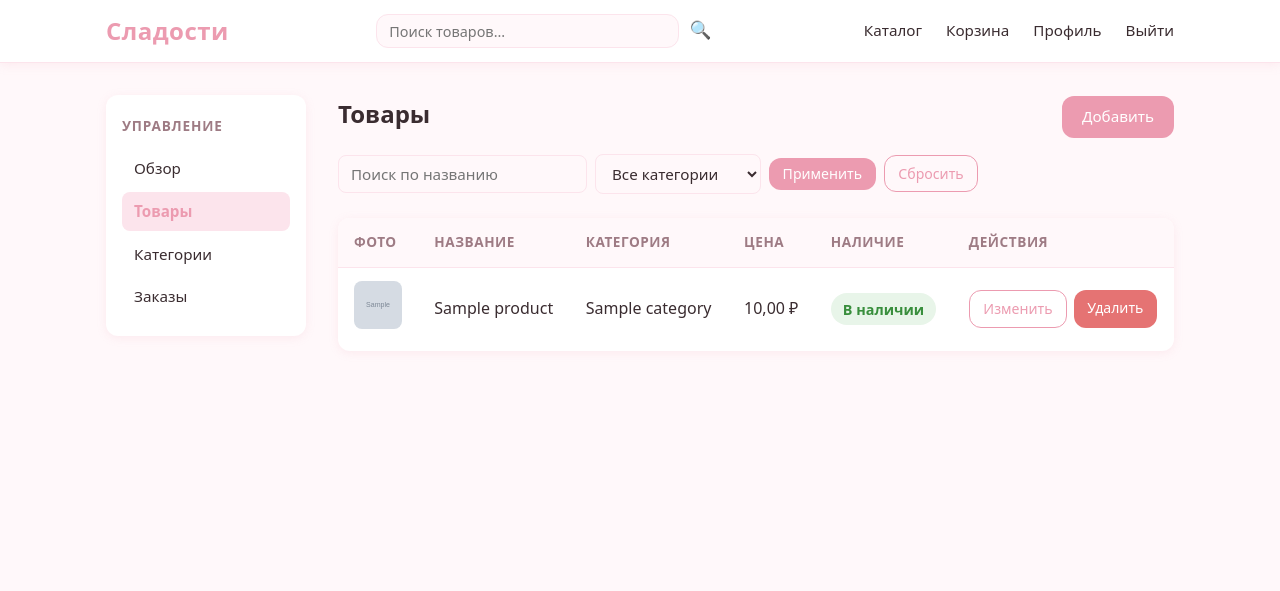
After one commit to Hanabiiiko/confectionery-shop-django, a Django app: page /dashboard/products/ in a window 1280 px wide. The commit adds this page. Shown: the top 591 px of the page. Run offline with Django 5.2, Linux system fonts and the light colour scheme; a user stored in the database is signed in; tables that the repository leaves empty hold one stand-in row (values such as "Sample post"); grey boxes marked "Sample" are stand-in pictures; some libraries are stand-ins or nearby versions.

Commit message:
управление товарами и категориями в дашборде

```diff
--- a/dashboard/urls.py
+++ b/dashboard/urls.py
@@ -6,4 +6,9 @@ app_name = 'dashboard'
 
 urlpatterns = [
     path('', views.dashboard_home, name='home'),
+    path('products/', views.product_list, name='product_list'),
+    path('products/add/', views.product_create, name='product_create'),
+    path('products/<int:pk>/edit/', views.product_update, name='product_update'),
+    path('products/<int:pk>/delete/', views.product_delete, name='product_delete'),
+    path('categories/', views.category_list, name='category_list'),
 ]
--- a/dashboard/views.py
+++ b/dashboard/views.py
@@ -1,16 +1,117 @@
-from django.shortcuts import render
+from django.contrib import messages
+from django.shortcuts import get_object_or_404, redirect, render
 
-from shop.models import Product
+from shop.models import Category, Product
 from orders.models import Order
 
 from .decorators import manager_required
+from .forms import CategoryForm, ProductForm
 
 
 @manager_required
 def dashboard_home(request):
     context = {
+        'section': 'overview',
         'products_count': Product.objects.count(),
         'orders_count': Order.objects.count(),
         'new_orders_count': Order.objects.filter(status='new').count(),
     }
     return render(request, 'dashboard/home.html', context)
+
+
+@manager_required
+def product_list(request):
+    products = Product.objects.select_related('category')
+
+    q = request.GET.get('q', '').strip()
+    if q:
+        products = products.filter(name__icontains=q)
+
+    current_category = None
+    slug = request.GET.get('category', '').strip()
+    if slug:
+        current_category = Category.objects.filter(slug=slug).first()
+        products = products.filter(category__slug=slug)
+
+    context = {
+        'section': 'products',
+        'products': products,
+        'categories': Category.objects.all(),
+        'q': q,
+        'current_category': current_category,
+    }
+    return render(request, 'dashboard/product_list.html', context)
+
+
+@manager_required
+def product_create(request):
+    if request.method == 'POST':
+        form = ProductForm(request.POST, request.FILES)
+        if form.is_valid():
+            product = form.save()
+            messages.success(request, f'Товар «{product.name}» добавлен.')
+            return redirect('dashboard:product_list')
+    else:
+        form = ProductForm()
+
+    context = {
+        'section': 'products',
+        'form': form,
+        'title': 'Добавить товар',
+    }
+    return render(request, 'dashboard/product_form.html', context)
+
+
+@manager_required
+def product_update(request, pk):
+    product = get_object_or_404(Product, pk=pk)
+    if request.method == 'POST':
+        form = ProductForm(request.POST, request.FILES, instance=product)
+        if form.is_valid():
+            form.save()
+            messages.success(request, f'Товар «{product.name}» обновлён.')
+            return redirect('dashboard:product_list')
+    else:
+        form = ProductForm(instance=product)
+
+    context = {
+        'section': 'products',
+        'form': form,
+        'title': 'Изменить товар',
+    }
+    return render(request, 'dashboard/product_form.html', context)
+
+
+@manager_required
+def product_delete(request, pk):
+    product = get_object_or_404(Product, pk=pk)
+    if request.method == 'POST':
+        name = product.name
+        product.delete()
+        messages.success(request, f'Товар «{name}» удалён.')
+        return redirect('dashboard:product_list')
+
+    context = {
+        'section': 'products',
+        'product': product,
+    }
+    return render(request, 'dashboard/product_confirm_delete.html', context)
+
+
+@manager_required
+def category_list(request):
+    if request.method == 'POST':
+        form = CategoryForm(request.POST, request.FILES)
+        if form.is_valid():
+            category = form.save()
+            messages.success(request, f'Категория «{category.name}» добавлена.')
+            return redirect('dashboard:category_list')
+    else:
+        form = CategoryForm()
+
+    context = {
+        'section': 'categories',
+        'form': form,
+        'categories': Category.objects.all(),
+    }
+    return render(request, 'dashboard/category_list.html', context)
--- a/static/css/styles.css
+++ b/static/css/styles.css
@@ -1522,3 +1522,91 @@ footer {
     color: var(--color-muted);
     font-size: 0.9rem;
 }
+
+.dashboard-toolbar {
+    display: flex;
+    justify-content: space-between;
+    align-items: center;
+    gap: 1rem;
+    margin-bottom: 1rem;
+}
+
+.dashboard-filter {
+    display: flex;
+    flex-wrap: wrap;
+    align-items: center;
+    gap: 0.5rem;
+    margin-bottom: 1.5rem;
+}
+
+.dash-input {
+    padding: 0.5rem 0.75rem;
+    border: 1.5px solid var(--color-soft);
+    border-radius: 8px;
+    font-size: 0.95rem;
+    font-family: inherit;
+    color: var(--color-text);
+    background-color: var(--color-bg);
+    outline: none;
+}
+
+.dash-input:focus {
+    border-color: var(--color-accent);
+}
+
+.btn-sm {
+    padding: 0.4rem 0.85rem;
+    font-size: 0.88rem;
+}
+
+.btn-danger {
+    background-color: #e57373;
+    color: var(--color-white);
+}
+
+.btn-danger:hover {
+    background-color: #d96565;
+}
+
+.dashboard-thumb {
+    width: 48px;
+    height: 48px;
+    object-fit: cover;
+    border-radius: 8px;
+    display: inline-flex;
+    align-items: center;
+    justify-content: center;
+}
+
+.dashboard-thumb-empty {
+    background-color: var(--color-soft);
+    font-size: 1.4rem;
+    opacity: 0.6;
+}
+
+.dashboard-row-actions {
+    display: flex;
+    gap: 0.4rem;
+}
+
+.dashboard-form {
+    max-width: 560px;
+}
+
+.dashboard-form .dash-input {
+    width: 100%;
+}
+
+.dashboard-form-actions {
+    display: flex;
+    gap: 0.75rem;
+    margin-top: 1rem;
+}
+
+.dashboard-confirm {
+    max-width: 560px;
+    background-color: var(--color-white);
+    border-radius: var(--radius);
+    box-shadow: var(--shadow);
+    padding: 1.5rem 1.75rem;
+}
--- /dev/null
+++ b/templates/dashboard/base.html
@@ -0,0 +1,34 @@
+{% extends "base.html" %}
+
+{% block title %}{% block dashboard_title %}Панель менеджера{% endblock %} — Сладости{% endblock %}
+
+{% block content %}
+<div class="catalog-layout">
+
+    <aside class="sidebar">
+        <h2 class="sidebar-title">Управление</h2>
+        <ul class="sidebar-list dashboard-menu">
+            <li>
+                <a href="{% url 'dashboard:home' %}"
+                   class="sidebar-link {% if section == 'overview' %}active{% endif %}">Обзор</a>
+            </li>
+            <li>
+                <a href="{% url 'dashboard:product_list' %}"
+                   class="sidebar-link {% if section == 'products' %}active{% endif %}">Товары</a>
+            </li>
+            <li>
+                <a href="{% url 'dashboard:category_list' %}"
+                   class="sidebar-link {% if section == 'categories' %}active{% endif %}">Категории</a>
+            </li>
+            <li>
+                <a href="#"
+                   class="sidebar-link {% if section == 'orders' %}active{% endif %}">Заказы</a>
+            </li>
+        </ul>
+    </aside>
+
+    <div class="catalog-content">
+        {% block dashboard %}{% endblock %}
+    </div>
+</div>
+{% endblock %}
--- /dev/null
+++ b/templates/dashboard/product_list.html
@@ -0,0 +1,72 @@
+{% extends "dashboard/base.html" %}
+
+{% block dashboard_title %}Товары{% endblock %}
+
+{% block dashboard %}
+<div class="dashboard-toolbar">
+    <h1 class="catalog-heading">Товары</h1>
+    <a class="btn btn-primary" href="{% url 'dashboard:product_create' %}">Добавить</a>
+</div>
+
+<form class="dashboard-filter" method="get" action="">
+    <input class="dash-input" type="search" name="q"
+           placeholder="Поиск по названию" value="{{ q }}">
+    <select class="dash-input" name="category">
+        <option value="">Все категории</option>
+        {% for cat in categories %}
+            <option value="{{ cat.slug }}"
+                {% if current_category and cat == current_category %}selected{% endif %}>
+                {{ cat.name }}
+            </option>
+        {% endfor %}
+    </select>
+    <button class="btn btn-primary btn-sm" type="submit">Применить</button>
+    <a class="btn btn-outline btn-sm" href="{% url 'dashboard:product_list' %}">Сбросить</a>
+</form>
+
+{% if products %}
+<table class="cart-table">
+    <thead>
+        <tr>
+            <th>Фото</th>
+            <th>Название</th>
+            <th>Категория</th>
+            <th>Цена</th>
+            <th>Наличие</th>
+            <th>Действия</th>
+        </tr>
+    </thead>
+    <tbody>
+        {% for product in products %}
+        <tr>
+            <td>
+                {% if product.image %}
+                    <img class="dashboard-thumb" src="{{ product.image.url }}" alt="{{ product.name }}">
+                {% else %}
+                    <span class="dashboard-thumb dashboard-thumb-empty">🍰</span>
+                {% endif %}
+            </td>
+            <td>{{ product.name }}</td>
+            <td>{{ product.category.name }}</td>
+            <td>{{ product.price }} ₽</td>
+            <td>
+                {% if product.available %}
+                    <span class="product-availability in-stock">В наличии</span>
+                {% else %}
+                    <span class="product-availability out-stock">Нет</span>
+                {% endif %}
+            </td>
+            <td>
+                <div class="dashboard-row-actions">
+                    <a class="btn btn-outline btn-sm" href="{% url 'dashboard:product_update' product.pk %}">Изменить</a>
+                    <a class="btn btn-danger btn-sm" href="{% url 'dashboard:product_delete' product.pk %}">Удалить</a>
+                </div>
+            </td>
+        </tr>
+        {% endfor %}
+    </tbody>
+</table>
+{% else %}
+<p class="catalog-empty">Товары не найдены.</p>
+{% endif %}
+{% endblock %}
```
Also changed, not shown: dashboard/forms.py (added, +37 -0 lines), dashboard/utils.py (added, +25 -0 lines), templates/dashboard/category_list.html (added, +57 -0 lines), templates/dashboard/home.html (+3 -25 lines), templates/dashboard/product_confirm_delete.html (added, +19 -0 lines), templates/dashboard/product_form.html (added, +33 -0 lines).
